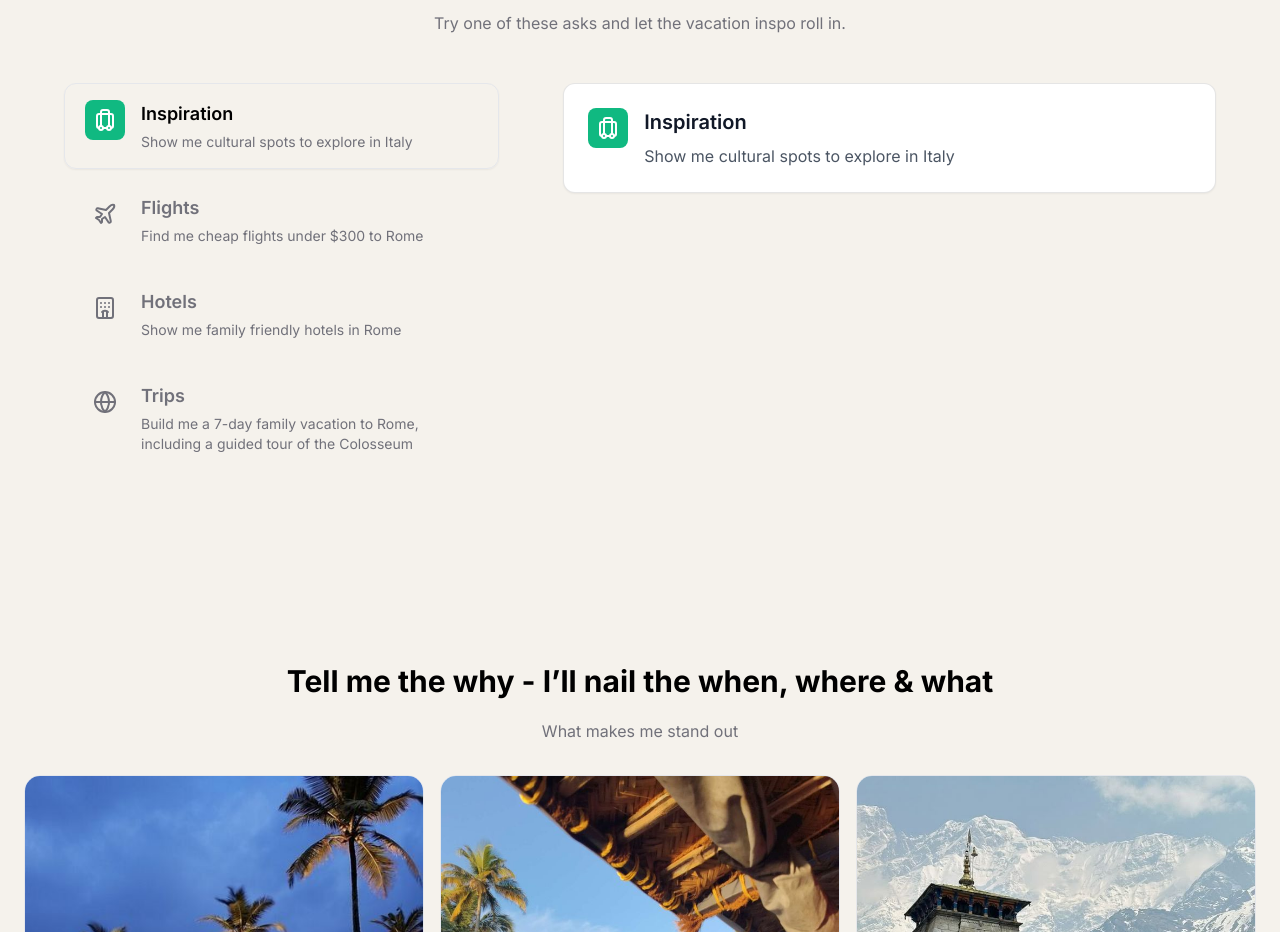
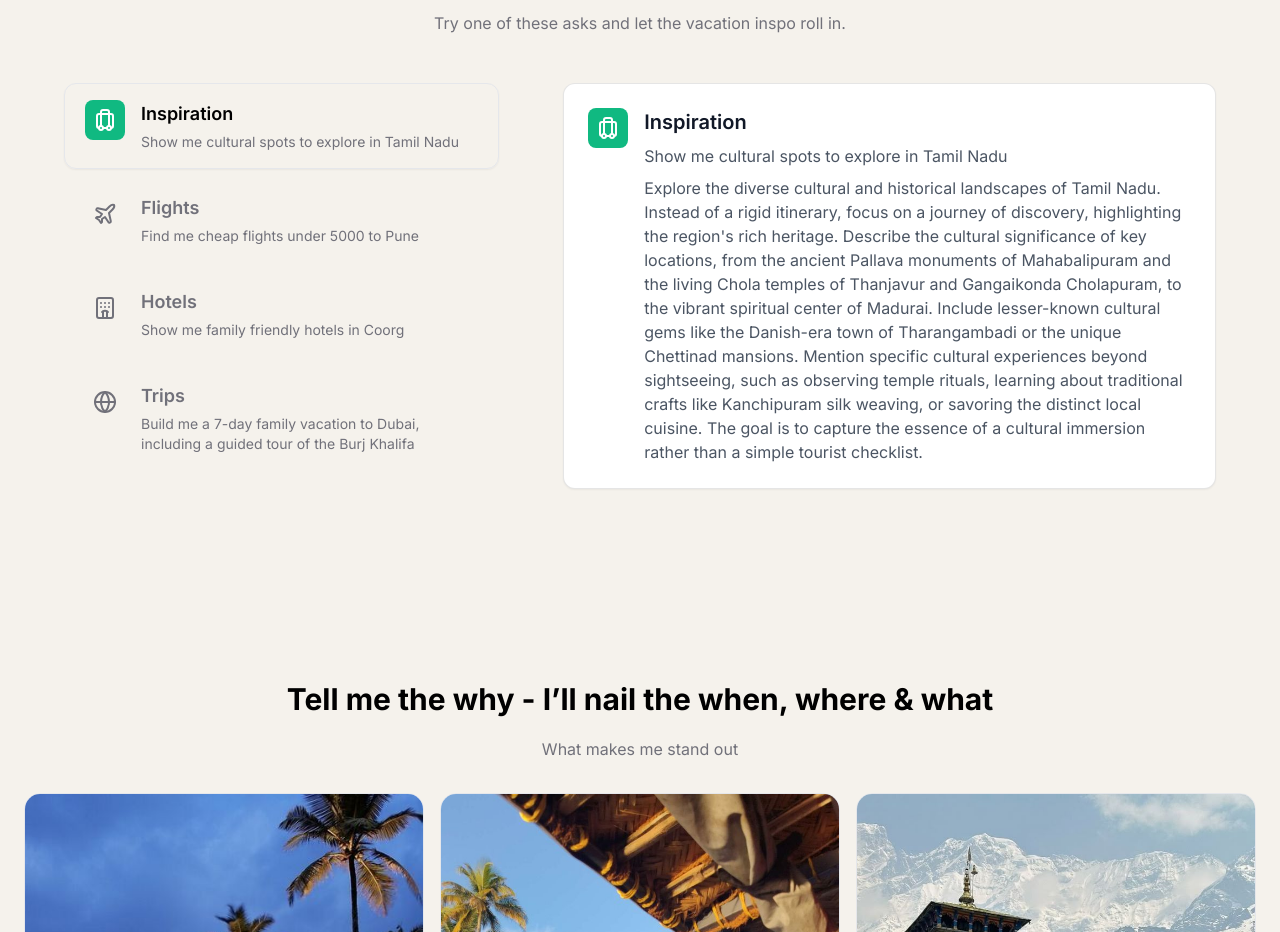
Before and after one commit to Eshwarvijay007/tripper, a React (Vite) app in the folder tripplanner/: page /layla in a window 1280 px wide. Shown: the part 866-1798 px from the top of the page. Built offline with nearby package versions, Linux system fonts and the light colour scheme; no server answers.

Commit message:
inspo card

```diff
--- a/tripplanner/src/components/LaylaHowItWorksSection.jsx
+++ b/tripplanner/src/components/LaylaHowItWorksSection.jsx
@@ -6,27 +6,27 @@ import { Luggage, Plane, Hotel, Globe } from 'lucide-react';
 const steps = [
   {
     title: 'Inspiration',
-    description: 'Show me cultural spots to explore in Italy',
+    description: 'Show me cultural spots to explore in Tamil Nadu',
+    longDescription: "Explore the diverse cultural and historical landscapes of Tamil Nadu. Instead of a rigid itinerary, focus on a journey of discovery, highlighting the region's rich heritage. Describe the cultural significance of key locations, from the ancient Pallava monuments of Mahabalipuram and the living Chola temples of Thanjavur and Gangaikonda Cholapuram, to the vibrant spiritual center of Madurai.\n\nInclude lesser-known cultural gems like the Danish-era town of Tharangambadi or the unique Chettinad mansions. Mention specific cultural experiences beyond sightseeing, such as observing temple rituals, learning about traditional crafts like Kanchipuram silk weaving, or savoring the distinct local cuisine. The goal is to capture the essence of a cultural immersion rather than a simple tourist checklist.",
     icon: <Luggage />,
-    image: 'https://layla.ai/Homepage/images/how-it-works/en/inspire.png',
   },
   {
     title: 'Flights',
-    description: 'Find me cheap flights under $300 to Rome',
+    description: 'Find me cheap flights under 5000 to Pune',
+    longDescription: 'Search for the best flight deals to your desired destination. Filter by price, airline, and layovers to find the perfect option for your trip.',
     icon: <Plane />,
-    image: 'https://layla.ai/_next/static/media/progressive_image_placeholder.28d15427.webp',
   },
   {
     title: 'Hotels',
-    description: 'Show me family friendly hotels in Rome',
+    description: 'Show me family friendly hotels in Coorg',
+    longDescription: 'Discover and book hotels that fit your needs. Explore options from luxury resorts to budget-friendly stays, with amenities and locations tailored to your preferences.',
     icon: <Hotel />,
-    image: 'https://layla.ai/_next/static/media/progressive_image_placeholder.28d15427.webp',
   },
   {
     title: 'Trips',
-    description: 'Build me a 7-day family vacation to Rome, including a guided tour of the Colosseum',
+    description: 'Build me a 7-day family vacation to Dubai, including a guided tour of the Burj Khalifa',
+    longDescription: 'Plan your entire trip with a detailed itinerary. Get suggestions for activities, tours, and dining, all customized to your travel style and interests.In addition to tours and activities, the plan should offer a variety of dining options, from luxury fine dining to casual, family-friendly restaurants with designated kids play areas. Provide practical travel advice on local transportation (e.g., Metro vs. taxis), visa information, and tips for navigating the city with children. The goal is to create a full, customizable travel guide that balances adventure, relaxation, and cultural experiences, tailored to different family travel styles and budgets.',
     icon: <Globe />,
-    image: 'https://layla.ai/_next/static/media/progressive_image_placeholder.28d15427.webp',
   },
 ];
 
@@ -92,6 +92,9 @@ const LaylaHowItWorksSection = () => {
                     <p className="mt-2 text-sm md:text-base text-gray-600 leading-relaxed">
                       {steps[activeIndex].description}
                     </p>
+                    <p className="mt-2 text-sm md:text-base text-gray-600 leading-relaxed">
+                      {steps[activeIndex].longDescription}
+                    </p>
                   </div>
                 </div>
               </div>
```
